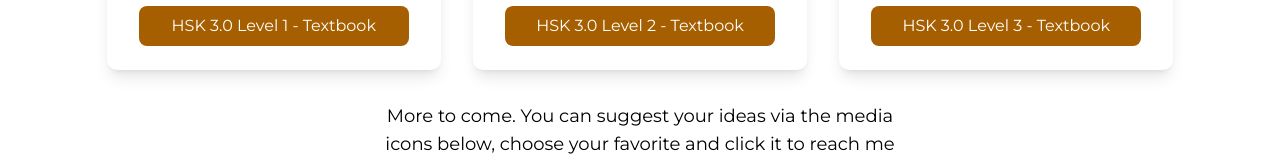
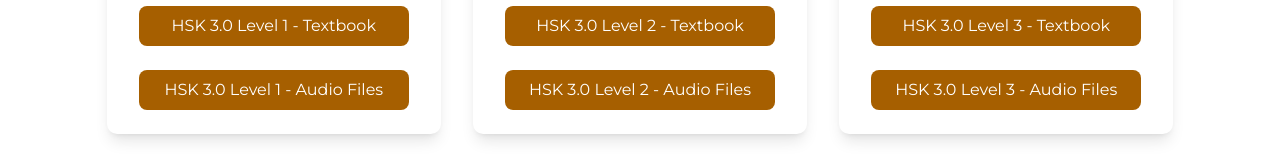
Before and after one commit to Wichosu/baul-chino, a Next.js app: page /en/new-hsk-books-2026 in a window 1280 px wide. Shown: the part 736-896 px from the top of the page. Built offline with nearby package versions, Linux system fonts and the light colour scheme; a web font is replaced by a local one.

Commit message:
translations and link to new audio page in hsk 3.0 books page

```diff
--- a/messages/en.json
+++ b/messages/en.json
@@ -206,19 +206,19 @@
         "Title": "New HSK 3.0 Level 1",
         "Alt": "Cover of New HSK 3.0 Level 1 book",
         "Textbook": "HSK 3.0 Level 1 - Textbook",
-        "Workbook": "HSK 3.0 Level 1 - Workbook Not Available"
+        "Audio": "HSK 3.0 Level 1 - Audio Files"
       },
       "HSK2": {
         "Title": "New HSK 3.0 Level 2",
         "Alt": "Cover of New HSK 3.0 Level 2 book",
         "Textbook": "HSK 3.0 Level 2 - Textbook",
-        "Workbook": "HSK 3.0 Level 2 - Workbook Not Available"
+        "Audio": "HSK 3.0 Level 2 - Audio Files"
       },
       "HSK3": {
         "Title": "New HSK 3.0 Level 3",
         "Alt": "Cover of New HSK 3.0 Level 3 book",
         "Textbook": "HSK 3.0 Level 3 - Textbook",
-        "Workbook": "HSK 3.0 Level 3 - Workbook Not Available"
+        "Audio": "HSK 3.0 Level 3 - Audio Files"
       }
     }
   },
--- a/messages/es.json
+++ b/messages/es.json
@@ -206,19 +206,19 @@
         "Title": "Nuevo HSK 3.0 Nivel 1",
         "Alt": "Portada del libro Nuevo HSK 3.0 Nivel 1",
         "Textbook": "HSK 3.0 Nivel 1 - Textbook",
-        "Workbook": "HSK 3.0 Nivel 1 - Workbook No Disponible"
+        "Audio": "HSK 3.0 Nivel 1 - Audios"
       },
       "HSK2": {
-        "Title": "New HSK 3.0 Level 2",
-        "Alt": "Cover of New HSK 3.0 Level 2 book",
-        "Textbook": "HSK 3.0 Level 2 - Textbook",
-        "Workbook": "HSK 3.0 Level 2 - Workbook Not Available"
+        "Title": "Nuevo HSK 3.0 Nivel 2",
+        "Alt": "Portada del libro Nuevo HSK 3.0 Nivel 2",
+        "Textbook": "HSK 3.0 Nivel 2 - Textbook",
+        "Audio": "HSK 3.0 Nivel 2 - Audios"
       },
       "HSK3": {
-        "Title": "New HSK 3.0 Level 3",
-        "Alt": "Cover of New HSK 3.0 Level 3 book",
-        "Textbook": "HSK 3.0 Level 3 - Textbook",
-        "Workbook": "HSK 3.0 Level 3 - Workbook Not Available"
+        "Title": "Nuevo HSK 3.0 Nivel 3",
+        "Alt": "Portada del libro Nuevo HSK 3.0 Nivel 3",
+        "Textbook": "HSK 3.0 Nivel 3 - Textbook",
+        "Audio": "HSK 3.0 Nivel 3 - Audios"
       }
     }
   },
--- a/src/app/[locale]/new-hsk-books-2026/page.tsx
+++ b/src/app/[locale]/new-hsk-books-2026/page.tsx
@@ -65,6 +65,10 @@
           name: t('BookCards.HSK1.Textbook'),
           url: 'https://cdn.baulchino.com/new-hsk-books/hsk-course-1.pdf',
         },
+        {
+          name: t('BookCards.HSK1.Audio'),
+          url: '/new-hsk-audios-2026',
+        },
       ],
     },
     {
@@ -77,6 +81,10 @@
           name: t('BookCards.HSK2.Textbook'),
           url: 'https://cdn.baulchino.com/new-hsk-books/hsk-course-2.pdf',
         },
+        {
+          name: t('BookCards.HSK2.Audio'),
+          url: '/new-hsk-audios-2026',
+        },
       ],
     },
     {
@@ -88,6 +96,10 @@
         {
           name: t('BookCards.HSK3.Textbook'),
           url: 'https://cdn.baulchino.com/new-hsk-books/hsk-course-3.pdf',
+        },
+        {
+          name: t('BookCards.HSK3.Audio'),
+          url: '/new-hsk-audios-2026',
         },
       ],
     },
```
